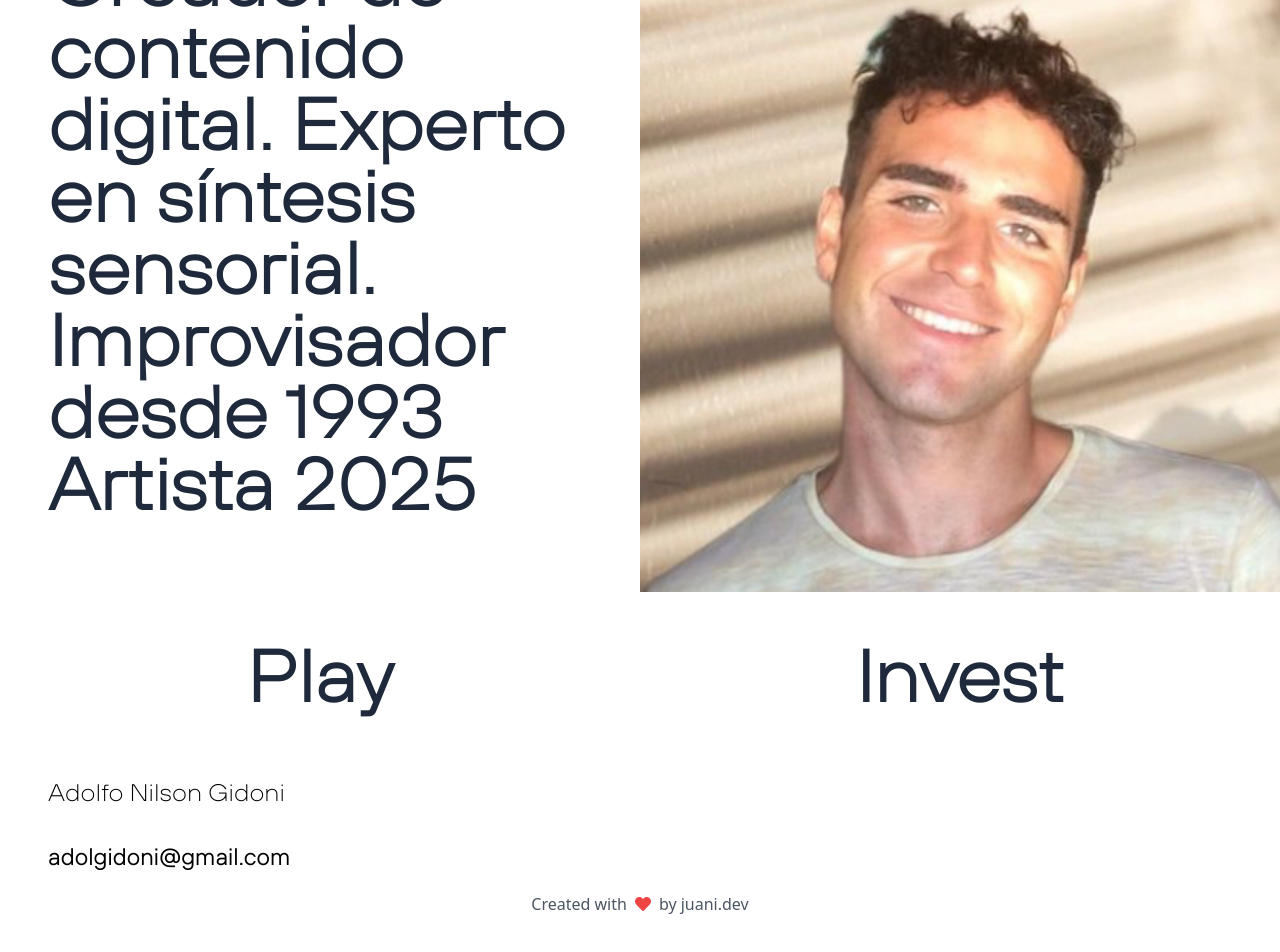
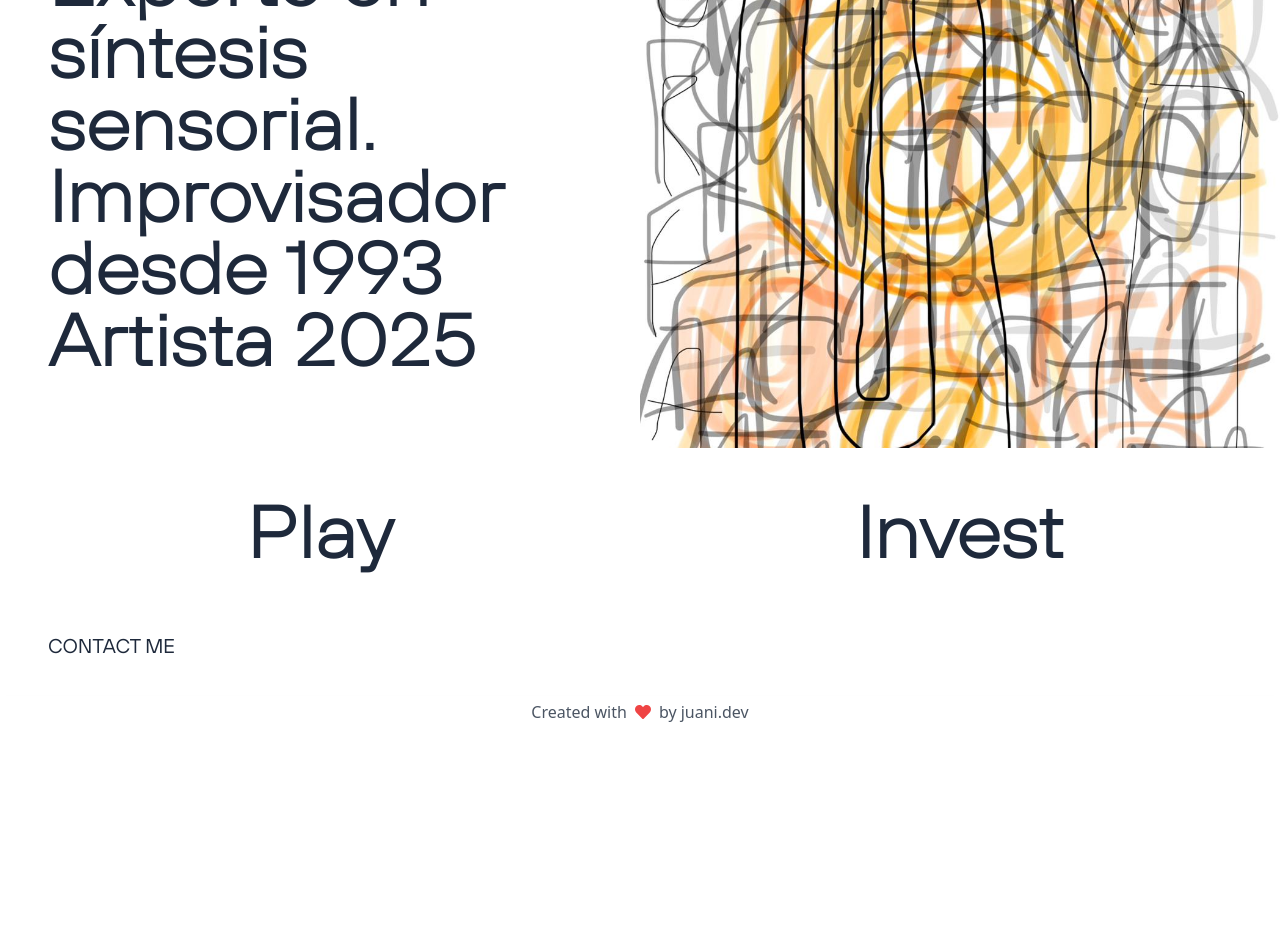
Before and after one commit to adolgid/adolgid.github.io, a React (Vite) app: page /#/ in a window 1280 px wide. Shown: the part 168-1120 px from the top of the page. After the commit the page ends 928 px from the top, so only its background shows below. Built offline with nearby package versions, Linux system fonts and the light colour scheme.

Commit message:
fix: change

```diff
--- a/src/pages/landing/Landing.tsx
+++ b/src/pages/landing/Landing.tsx
@@ -13,9 +13,8 @@ export default function Landing() {
       <div className="flex">
         <div className="w-full md:w-1/2 flex flex-col items-center justify-between bg-white">
           <div className="max-w-full p-6 md:p-12">
-            <h1 className="text-3xl md:text-5xl font-wrap md:text-5xl lg:text-7xl font-bold text-slate-800 mb-4 md:mb-6 font-hoves-extended-extralight">
-              Creador de contenido digital. Experto en síntesis sensorial.
-              Improvisador desde 1993
+            <h1 className="text-4xl md:text-5xl font-wrap md:text-5xl lg:text-7xl font-bold text-slate-800 mb-4 md:mb-6 font-hoves-extended-extralight">
+              Experto en síntesis sensorial. Improvisador desde 1993
               <br></br>
               Artista 2025
             </h1>
@@ -46,16 +45,13 @@ export default function Landing() {
         </div>
       </div>
 
-      <div className="w-full flex-col items-center justify-center bg-white px-6 md:px-12 py-4">
-        <h2 className="font-hoves-extended-extralight text-2xl text-center md:text-left">
-          Adolfo Nilson Gidoni
-        </h2>
-      </div>
-
-      <div className="w-full flex-col items-center justify-center bg-white px-6 md:px-12 py-4">
-        <h2 className="font-hoves-regular text-2xl text-center md:text-left">
-          adolgidoni@gmail.com
-        </h2>
+      <div className="w-full flex-col items-center justify-center bg-white px-6 md:px-12 py-4 text-center md:text-left font-hoves-regular text-xl">
+        <a
+          href="mailto:adolgidoni@gmail.com"
+          className="text-slate-800 hover:text-slate-500"
+        >
+          CONTACT ME
+        </a>
       </div>
     </>
   );
```
